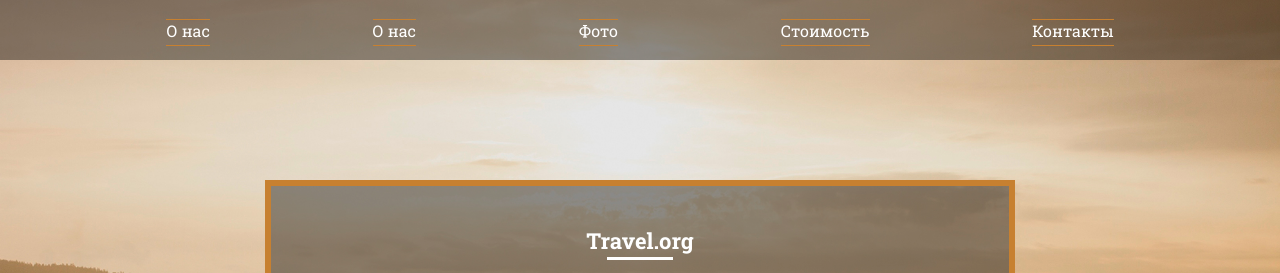
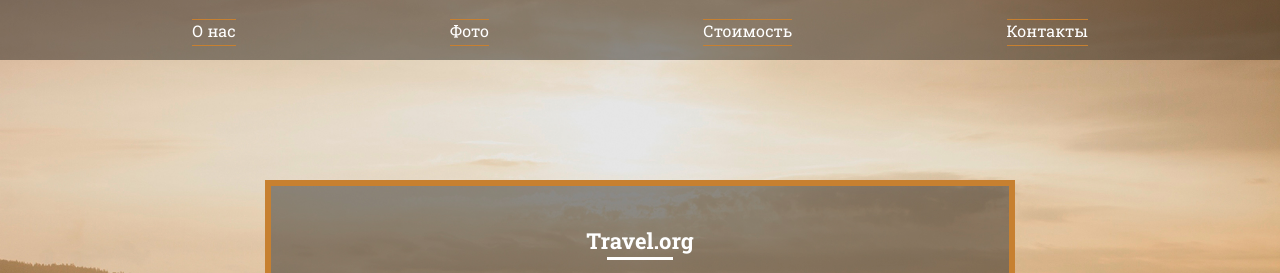
Before and after one commit to tomtomktpktp/yoga, a plain HTML site: page index.html in a window 1280 px wide. Shown: the top 273 px of the page. Drawn offline with Linux system fonts and the light colour scheme.

Commit message:
Убрала лишний коммит

```diff
--- a/index.html
+++ b/index.html
@@ -13,7 +13,6 @@
 		<div class="container">
 			<nav>
 				<ul>
-					<li><a href="#about">О нас</a></li>
 					<li><a href="#about">О нас</a></li>
 					<li><a href="#photo">Фото</a></li>
 					<li><a href="#price">Стоимость</a></li>
```
